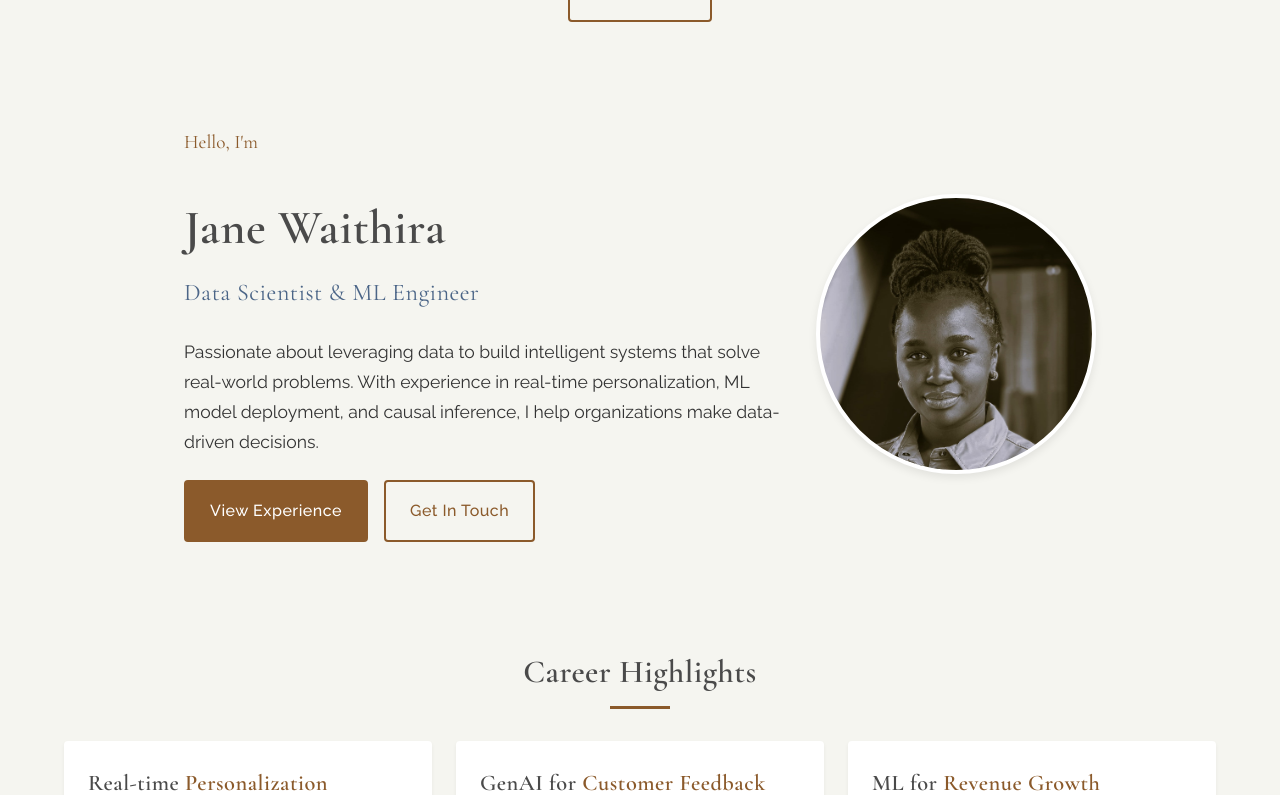
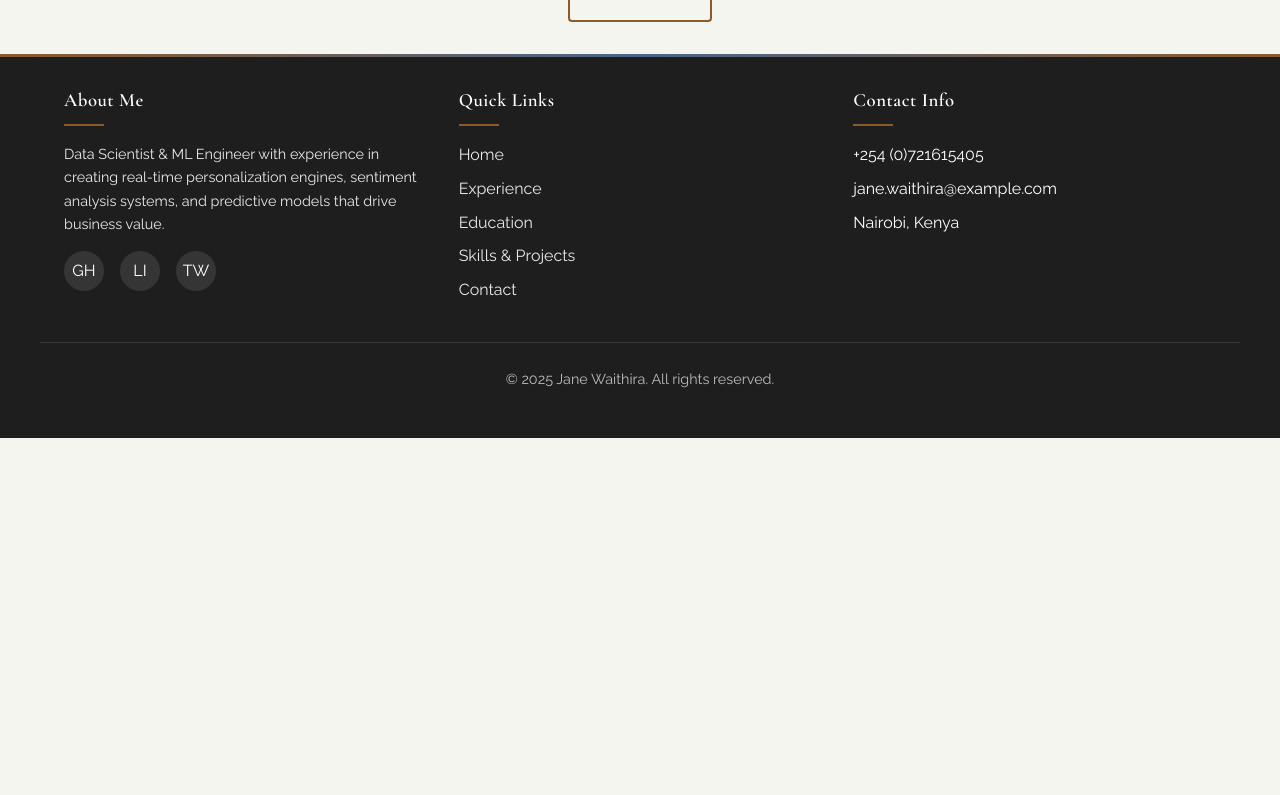
Before and after one commit to Machariajane/jane-waithira-website, a React (Create React App) app: page / in a window 1280 px wide. Shown: the part 1745-2540 px from the top of the page. After the commit the page ends 2183 px from the top, so only its background shows below. Built offline with nearby package versions, Linux system fonts and the light colour scheme.

Commit message:
added footer

```diff
--- a/src/components/Footer.js
+++ b/src/components/Footer.js
@@ -1,242 +1,182 @@
-// src/pages/HomePage.js
+// src/components/Footer.js
 import React from 'react';
 import { Link } from 'react-router-dom';
 import styled from 'styled-components';
-import Divider from '../components/RomanDivider';
 
-const HeroSection = styled.section`
-  min-height: 70vh;
-  display: flex;
-  flex-direction: column;
-  justify-content: center;
-  padding: ${({ theme }) => theme.spacing.xlarge};
-  background-color: ${({ theme }) => theme.colors.background};
+const FooterContainer = styled.footer`
+    background-color: ${({ theme }) => theme.colors.dark};
+    color: ${({ theme }) => theme.colors.light};
+    padding: ${({ theme }) => theme.spacing.xlarge} 0;
     position: relative;
 
-  @media (min-width: 768px) {
-    flex-direction: row;
-    align-items: center;
+    &:before {
+        content: "";
+        position: absolute;
+        top: 0;
+        left: 0;
+        right: 0;
+        height: 3px;
+        background: linear-gradient(to right,
+        ${({ theme }) => theme.colors.secondary},
+        ${({ theme }) => theme.colors.accent},
+        ${({ theme }) => theme.colors.secondary}
+        );
     }
 `;
 
-const HeroContent = styled.div`
-  max-width: 600px;
-
-  @media (min-width: 768px) {
-    margin-right: ${({ theme }) => theme.spacing.xlarge};
-  }
+const FooterContent = styled.div`
+    max-width: ${({ theme }) => theme.maxWidth};
+    margin: 0 auto;
+    padding: 0 ${({ theme }) => theme.spacing.large};
+    display: grid;
+    grid-template-columns: repeat(auto-fit, minmax(250px, 1fr));
+    gap: ${({ theme }) => theme.spacing.xlarge};
 `;
 
-const HeroImage = styled.div`
-  width: 280px;
-  height: 280px;
-  border-radius: 50%;
-  background-color: ${({ theme }) => theme.colors.accent};
-  background-image: url('/images/profile.jpg');
-  background-size: cover;
-  background-position: center;
-  margin: ${({ theme }) => theme.spacing.xlarge} auto 0;
-  border: 4px solid ${({ theme }) => theme.colors.light};
-  box-shadow: ${({ theme }) => theme.shadows.medium};
-
-  @media (min-width: 768px) {
-    margin: 0;
-  }
-`;
-
-const Greeting = styled.p`
+const FooterSection = styled.div`
+  h3 {
     font-family: ${({ theme }) => theme.fonts.heading};
-  font-size: 1.2rem;
-  color: ${({ theme }) => theme.colors.secondary};
-  margin-bottom: ${({ theme }) => theme.spacing.small};
-`;
-
-const Name = styled.h1`
-  font-size: 3rem;
-  margin-bottom: ${({ theme }) => theme.spacing.small};
-  color: ${({ theme }) => theme.colors.primary};
-
-  &:after {
-    display: none;
-  }
-`;
-
-const Title = styled.h2`
-  font-size: 1.5rem;
-  margin-bottom: ${({ theme }) => theme.spacing.large};
-  color: ${({ theme }) => theme.colors.accent};
-  font-weight: 400;
-`;
-
-const Bio = styled.p`
-  font-size: 1.1rem;
-  line-height: 1.7;
-  margin-bottom: ${({ theme }) => theme.spacing.large};
-`;
-
-const ButtonGroup = styled.div`
-  display: flex;
-  flex-wrap: wrap;
-  gap: ${({ theme }) => theme.spacing.medium};
-`;
-
-const Button = styled(Link)`
+    color: ${({ theme }) => theme.colors.light};
+    margin-bottom: ${({ theme }) => theme.spacing.medium};
+    position: relative;
     display: inline-block;
-  padding: ${({ theme }) => `${theme.spacing.medium} ${theme.spacing.large}`};
-  background-color: ${({ theme, secondary }) => secondary ? 'transparent' : theme.colors.secondary};
-  color: ${({ theme, secondary }) => secondary ? theme.colors.secondary : theme.colors.light};
-  font-weight: 500;
-  font-size: 1rem;
-  letter-spacing: 0.5px;
-  border: 2px solid ${({ theme }) => theme.colors.secondary};
-  border-radius: ${({ theme }) => theme.borderRadius};
-  transition: all 0.3s ease;
-  text-decoration: none;
-
-  &:hover {
-    background-color: ${({ theme, secondary }) => secondary ? theme.colors.secondary : theme.colors.highlight};
-    border-color: ${({ theme, secondary }) => secondary ? theme.colors.secondary : theme.colors.highlight};
-    color: ${({ theme }) => theme.colors.light};
-    transform: translateY(-2px);
-    box-shadow: ${({ theme }) => theme.shadows.medium};
-  }
-`;
-
-const HighlightsSection = styled.section`
-  padding: ${({ theme }) => theme.spacing.xlarge} ${({ theme }) => theme.spacing.large};
-  max-width: ${({ theme }) => theme.maxWidth};
-  margin: 0 auto;
-`;
-
-const SectionTitle = styled.h2`
-  text-align: center;
-  margin-bottom: ${({ theme }) => theme.spacing.xlarge};
-  position: relative;
 
     &:after {
       content: "";
       display: block;
-    width: 60px;
-    height: 3px;
+      width: 40px;
+      height: 2px;
       background-color: ${({ theme }) => theme.colors.secondary};
-    margin: ${({ theme }) => theme.spacing.small} auto 0;
-  }
-`;
-
-const HighlightsGrid = styled.div`
-  display: grid;
-  grid-template-columns: repeat(auto-fill, minmax(300px, 1fr));
-  gap: ${({ theme }) => theme.spacing.large};
-`;
-
-const HighlightCard = styled.div`
-  background-color: ${({ theme }) => theme.colors.light};
-  border-radius: ${({ theme }) => theme.borderRadius};
-  padding: ${({ theme }) => theme.spacing.large};
-  box-shadow: ${({ theme }) => theme.shadows.small};
-  transition: transform 0.3s ease, box-shadow 0.3s ease;
-
-  &:hover {
-    transform: translateY(-5px);
-    box-shadow: ${({ theme }) => theme.shadows.medium};
-  }
-
-  h3 {
-    font-size: 1.4rem;
-    margin-bottom: ${({ theme }) => theme.spacing.medium};
-    color: ${({ theme }) => theme.colors.primary};
-
-    span {
-      color: ${({ theme }) => theme.colors.secondary};
+      margin-top: ${({ theme }) => theme.spacing.small};
     }
   }
 
   p {
-    font-size: 0.95rem;
+    margin-bottom: ${({ theme }) => theme.spacing.medium};
+    font-size: 0.9rem;
     line-height: 1.6;
+    opacity: 0.9;
+  }
+
+  ul {
+    list-style: none;
+
+    li {
+      margin-bottom: ${({ theme }) => theme.spacing.small};
+    }
+
+    a {
+      color: ${({ theme }) => theme.colors.light};
+      text-decoration: none;
+      transition: color 0.2s ease;
+      display: inline-block;
+      opacity: 0.9;
+
+      &:hover {
+        color: ${({ theme }) => theme.colors.secondary};
+        transform: translateX(2px);
+      }
+    }
   }
 `;
 
-function HomePage() {
+const SocialLinks = styled.div`
+    display: flex;
+    gap: ${({ theme }) => theme.spacing.medium};
+    margin-top: ${({ theme }) => theme.spacing.medium};
+
+    a {
+        display: flex;
+        align-items: center;
+        justify-content: center;
+        width: 40px;
+        height: 40px;
+        border-radius: 50%;
+        background-color: rgba(255, 255, 255, 0.1);
+        color: ${({ theme }) => theme.colors.light};
+        transition: all 0.3s ease;
+
+        &:hover {
+            background-color: ${({ theme }) => theme.colors.secondary};
+            color: ${({ theme }) => theme.colors.light};
+            transform: translateY(-3px);
+        }
+    }
+`;
+
+const FooterBottom = styled.div`
+    border-top: 1px solid rgba(255, 255, 255, 0.1);
+    margin-top: ${({ theme }) => theme.spacing.xlarge};
+    padding-top: ${({ theme }) => theme.spacing.large};
+    text-align: center;
+    max-width: ${({ theme }) => theme.maxWidth};
+    margin-left: auto;
+    margin-right: auto;
+    padding-left: ${({ theme }) => theme.spacing.large};
+    padding-right: ${({ theme }) => theme.spacing.large};
+
+    p {
+        font-size: 0.9rem;
+        color: rgba(255, 255, 255, 0.7);
+    }
+
+    a {
+        color: ${({ theme }) => theme.colors.secondary};
+        text-decoration: none;
+
+        &:hover {
+            text-decoration: underline;
+        }
+    }
+`;
+
+function Footer() {
+    const currentYear = new Date().getFullYear();
+
     return (
-        <main>
-            <HeroSection>
-                <HeroContent>
-                    <Greeting>Hello, I'm</Greeting>
-                    <Name>Jane Waithira</Name>
-                    <Title>Data Scientist & ML Engineer</Title>
-                    <Bio>
-                        Passionate about leveraging data to build intelligent systems that solve real-world problems.
-                        With experience in real-time personalization, ML model deployment, and causal inference,
-                        I help organizations make data-driven decisions.
-                    </Bio>
-                    <ButtonGroup>
-                        <Button to="/experience">View Experience</Button>
-                        <Button to="/contact" secondary>Get In Touch</Button>
-                    </ButtonGroup>
-                </HeroContent>
-                <HeroImage />
-            </HeroSection>
+        <FooterContainer>
+            <FooterContent>
+                <FooterSection>
+                    <h3>About Me</h3>
+                    <p>
+                        Data Scientist & ML Engineer with experience in creating real-time personalization engines,
+                        sentiment analysis systems, and predictive models that drive business value.
+                    </p>
+                    <SocialLinks>
+                        <a href="https://github.com/" aria-label="GitHub" target="_blank" rel="noopener noreferrer">GH</a>
+                        <a href="https://linkedin.com/in/jane-waithira" aria-label="LinkedIn" target="_blank" rel="noopener noreferrer">LI</a>
+                        <a href="https://twitter.com/" aria-label="Twitter" target="_blank" rel="noopener noreferrer">TW</a>
+                    </SocialLinks>
+                </FooterSection>
 
-            <HighlightsSection>
-                <SectionTitle>Career Highlights</SectionTitle>
-                <HighlightsGrid>
-                    <HighlightCard>
-                        <h3>Real-time <span>Personalization</span></h3>
+                <FooterSection>
+                    <h3>Quick Links</h3>
+                    <ul>
+                        <li><Link to="/">Home</Link></li>
+                        <li><Link to="/experience">Experience</Link></li>
+                        <li><Link to="/education">Education</Link></li>
+                        <li><Link to="/skills">Skills & Projects</Link></li>
+                        <li><Link to="/contact">Contact</Link></li>
+                    </ul>
+                </FooterSection>
+
+                <FooterSection>
+                    <h3>Contact Info</h3>
+                    <ul>
+                        <li>+254 (0)721615405</li>
+                        <li>jane.waithira@example.com</li>
+                        <li>Nairobi, Kenya</li>
+                    </ul>
+                </FooterSection>
+            </FooterContent>
+
+            <FooterBottom>
                 <p>
-                            Led a personalization engine project recommending data offers to 5M+ customers,
-                            using Q-learning and Multi-Armed Bandit approaches, with validated improvements through A/B testing.
+                    &copy; {currentYear} Jane Waithira. All rights reserved.
                 </p>
-                    </HighlightCard>
-
-                    <HighlightCard>
-                        <h3>GenAI for <span>Customer Feedback</span></h3>
-                        <p>
-                            Used GenAI for topic modeling and sentiment analysis, integrating it into a system
-                            that autonomously responds to customer feedback, improving the Net Promoter Score.
-                        </p>
-                    </HighlightCard>
-
-                    <HighlightCard>
-                        <h3>ML for <span>Revenue Growth</span></h3>
-                        <p>
-                            Developed a voice diagnostics model using causal graphs to identify products
-                            significantly impacting voice revenue trends, enabling strategic focus on high-impact areas.
-                        </p>
-                    </HighlightCard>
-
-                    <HighlightCard>
-                        <h3>Forecasting <span>Customer Behavior</span></h3>
-                        <p>
-                            Built a survival model using random survival forests to predict customer phone change patterns,
-                            resulting in targeted campaigns with 100% month-on-month conversion uplift.
-                        </p>
-                    </HighlightCard>
-                </HighlightsGrid>
-            </HighlightsSection>
-
-            <Divider />
-
-            <HighlightsSection>
-                <SectionTitle>Why Work With Me</SectionTitle>
-                <div style={{ textAlign: 'center', maxWidth: '700px', margin: '0 auto' }}>
-                    <p>
-                        With a background in Telecommunications and Information Engineering and a passion for data science,
-                        I bring both technical depth and business acumen to every project. I've successfully
-                        implemented machine learning solutions that have directly impacted business metrics and
-                        improved customer experiences.
-                    </p>
-                    <p>
-                        I'm committed to continuous learning and staying at the forefront of AI advancements,
-                        as evidenced by my participation in competitions, workshops, and mentorship programs.
-                    </p>
-                    <Button to="/contact" secondary style={{ marginTop: '20px' }}>
-                        Contact Me
-                    </Button>
-                </div>
-            </HighlightsSection>
-        </main>
+            </FooterBottom>
+        </FooterContainer>
     );
 }
 
-export default HomePage;
+export default Footer;
```
Lines whose indentation alone changed are shown as unchanged.
